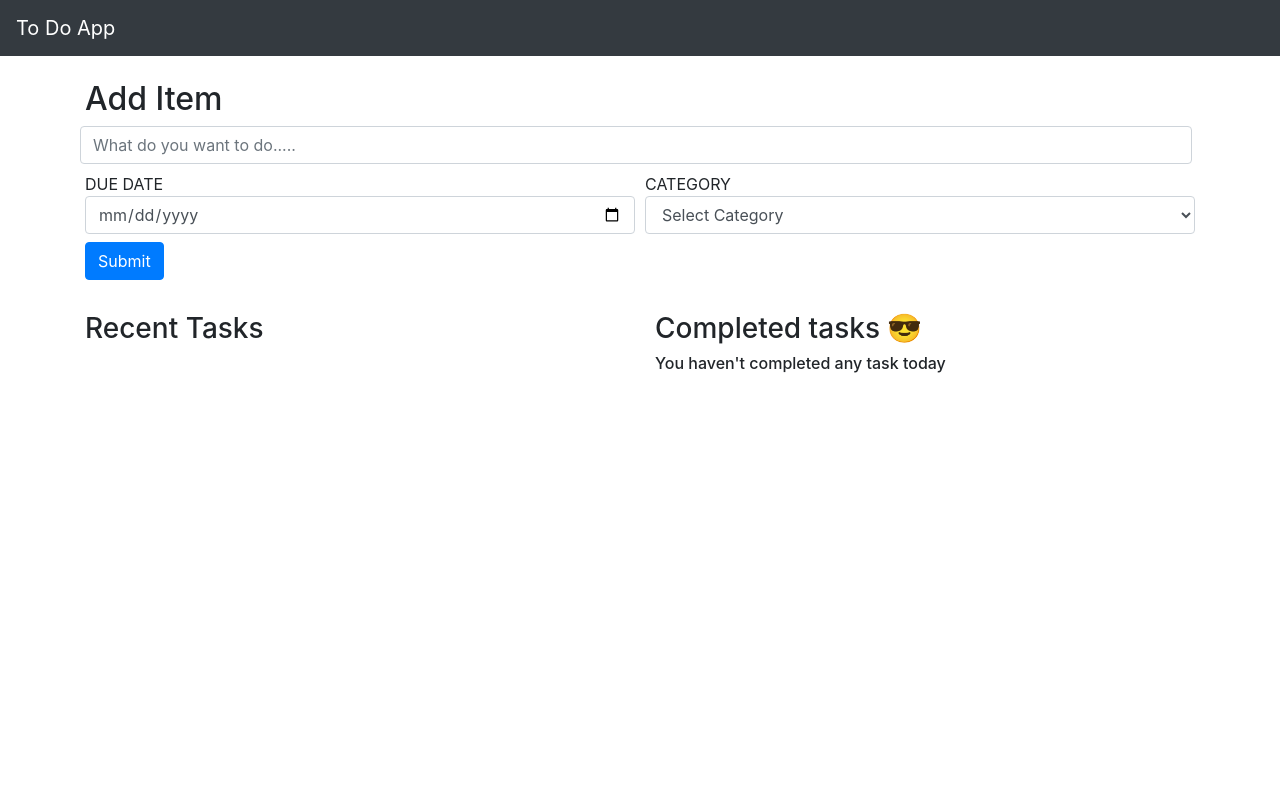
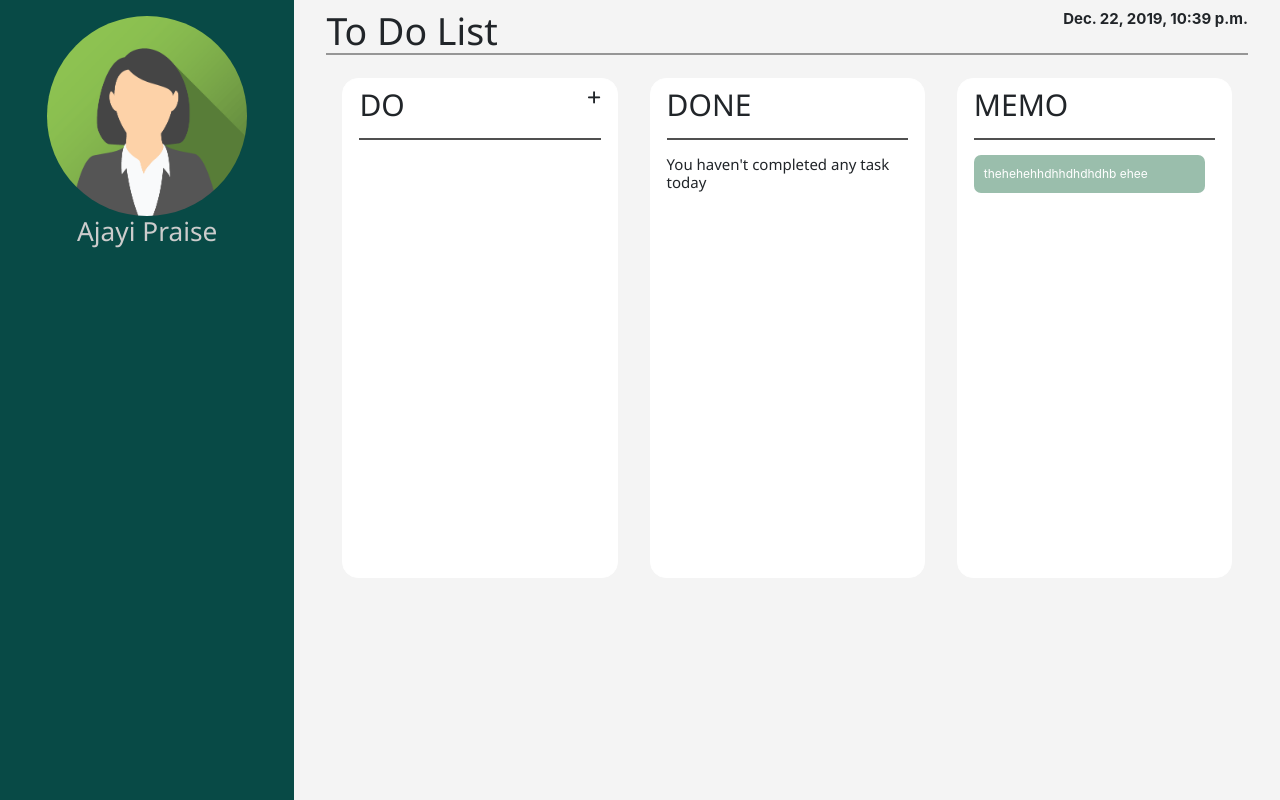
Before and after one commit to NerdPraise/To-Do-List-App, a Django app: page / in a window 1280 px wide. Run offline with Django 3.2, Linux system fonts and the light colour scheme; data that the repository does not hold is empty; some libraries are stand-ins or nearby versions.

Commit message:
addition

```diff
--- a/listapp/admin.py
+++ b/listapp/admin.py
@@ -1,5 +1,7 @@
 from django.contrib import admin
-from .models import Category, Todo
+from .models import Category, Todo, CompletedList
 
 # Register your models here.
 admin.site.register(Category)
+admin.site.register(Todo)
+admin.site.register(CompletedList)
--- a/listapp/models.py
+++ b/listapp/models.py
@@ -12,8 +12,8 @@ class Category(models.Model):
         return self.category_name
 
 class Todo(models.Model):
-    created = models.DateTimeField(default=timezone.now().strftime("%d-%m-%Y"))
-    due_date = models.DateTimeField(default=timezone.now().strftime("%d-%m-%Y"))
+    created = models.DateTimeField()
+    due_date = models.DateTimeField()
     todo_text = models.CharField(max_length=200)
     category_name = models.ForeignKey(Category, on_delete=models.CASCADE)
 
@@ -22,6 +22,8 @@ class Todo(models.Model):
     def __str__(self):
        return self.todo_text
 
+
+
 class CompletedList(models.Model):
     completed_text = models.CharField(max_length=200)
     category_name = models.ForeignKey(Category, on_delete=models.CASCADE)
--- a/listapp/static/css/style.css
+++ b/listapp/static/css/style.css
@@ -1,35 +1,34 @@
 .category{
     display: inline-block;
     padding:10px;
-    border-radius:5px;
+    border-radius:7px;
     color:white;
-    text-align: center;
-    width: 75px;
     font-size:12px;
+    width:96%;
+    margin-bottom:4px;
 
 }
 .category-Others {
-    background-color:red;
+    background-color:#9a9bbe;
 }
 .category-Work {
-    background-color:blue;
+    background-color:#9abeac;
 }
 .category-Home {
-    background-color:green;
+    background-color:#f6b37f;
 }
 .category-General {
-    background-color:grey;
+    background-color:#f67f90;
 }
 .category-School {
-    background-color:yellow;
+    background-color:#957ff6;
 }
 .category-Personal {
-    background-color:purple;
+    background-color:#e1f67f;
 }
 .date{
     text-transform:uppercase;
     font-size:10px;
-    color: #95a5a6;
+
     font-weight:bold;
-
 }
--- a/listapp/views.py
+++ b/listapp/views.py
@@ -3,33 +3,35 @@ from django.utils import timezone
 from .models import Todo, Category, CompletedList
 from django.http import HttpResponseRedirect
 from django.views.decorators.csrf import csrf_exempt
-from datetime import timedelta
+
 
 # Create your views here.
 def home(request):
+    current_date = timezone.now()
     todo_items = Todo.objects.all()
     categories = Category.objects.all().order_by("category_name")
     completelist = CompletedList.objects.all()
     context = {
+        "current_date": current_date,
         "todo_items" : todo_items,
         "categories" : categories,
         "completelist": completelist,
     }
     return render(request, "listapp/index.html", context)
-"""todo_items = Todo.objects.all().order_by("-added_date") could be used to order also"""
 
 def add_todo(request):
     current_date = timezone.now()
     content = request.POST["content"]
     date = request.POST["date"]
     category_chosen = request.POST["category"]
+    print(date)
     Todo.objects.create(created=current_date, due_date=date, todo_text=content, category_name=Category.objects.get(category_name=category_chosen))
     return HttpResponseRedirect("/")
 
 @csrf_exempt
 def delete_todo(request, todo_id):
     item = Todo.objects.get(pk=todo_id)
-    item.delete()
+    print(item.due_date)
     return HttpResponseRedirect("/")
 
 @csrf_exempt
--- a/templates/base.html
+++ b/templates/base.html
@@ -5,23 +5,20 @@
 <head>
     <meta charset="UTF-8">
     <title>To do list</title>
-
+    <link rel="stylesheet" href="https://www.w3schools.com/w3css/4/w3.css">
     <link rel="stylesheet" href="{% static 'css/style.css' %}">
     <link rel="stylesheet" href="https://stackpath.bootstrapcdn.com/bootstrap/4.4.1/css/bootstrap.min.css" integrity="sha384-Vkoo8x4CGsO3+Hhxv8T/Q5PaXtkKtu6ug5TOeNV6gBiFeWPGFN9MuhOf23Q9Ifjh" crossorigin="anonymous">
     <script src="https://code.jquery.com/jquery-3.4.1.slim.min.js" integrity="sha384-J6qa4849blE2+poT4WnyKhv5vZF5SrPo0iEjwBvKU7imGFAV0wwj1yYfoRSJoZ+n" crossorigin="anonymous"></script>
-<script src="https://cdn.jsdelivr.net/npm/popper.js@1.16.0/dist/umd/popper.min.js" integrity="sha384-Q6E9RHvbIyZFJoft+2mJbHaEWldlvI9IOYy5n3zV9zzTtmI3UksdQRVvoxMfooAo" crossorigin="anonymous"></script>
-<script src="https://stackpath.bootstrapcdn.com/bootstrap/4.4.1/js/bootstrap.min.js" integrity="sha384-wfSDF2E50Y2D1uUdj0O3uMBJnjuUD4Ih7YwaYd1iqfktj0Uod8GCExl3Og8ifwB6" crossorigin="anonymous"></script>
+    <script src="https://cdn.jsdelivr.net/npm/popper.js@1.16.0/dist/umd/popper.min.js" integrity="sha384-Q6E9RHvbIyZFJoft+2mJbHaEWldlvI9IOYy5n3zV9zzTtmI3UksdQRVvoxMfooAo" crossorigin="anonymous"></script>
+    <script src="https://stackpath.bootstrapcdn.com/bootstrap/4.4.1/js/bootstrap.min.js" integrity="sha384-wfSDF2E50Y2D1uUdj0O3uMBJnjuUD4Ih7YwaYd1iqfktj0Uod8GCExl3Og8ifwB6" crossorigin="anonymous"></script>
     <script src="https://kit.fontawesome.com/536ef20951.js" crossorigin="anonymous"></script>
 
 
+
 </head>
-<body>
-    <nav class="navbar navbar-dark bg-dark">
-        <a class="navbar-brand" href="#">To Do App</a>
-    </nav>
-    <div class="container">
+<body style="background-color:#f4f4f4;">
         {% block content %}
         {% endblock content %}
-    </div>
+
 </body>
 </html>
--- a/templates/listapp/index.html
+++ b/templates/listapp/index.html
@@ -1,92 +1,115 @@
 {% extends "base.html" %}
+{% load static %}
 <head>
     <meta charset="UTF-8">
     <title>Title</title>
 </head>
-<body>
+<body >
 {% block content %}
-    <div class="row mt-4">
-        <div class="col">
-            <h2> Add Item </h2>
+    <div class="w3-sidebar w3-bar-block" style="width:23%; background-color:#084a46">
+        <div class="w3-center w3-margin">
+            <img class="rounded-circle" src="{% static 'images/img.png' %}" style="width:200px" alt="profile">
+            <h3 style="color:#ccc">Ajayi Praise</h3>
+        </div>
+    </div>
+
+<!-- Page Content -->
+    <div class="w3-container w3-padding" style="margin-left:23%; background-color:#f4f4f4;">
+        <div class="w3-container">
+            <div>
+                <div class="w3-half">
+                    <h1 style="display: inline;">To Do List</h1>
+                </div>
+                <div class="w3-half">
+                    <span style="float:right"> <strong>{{current_date}}</strong></span>
+                </div>
+
+            </div>
+
+            <div class="the-thirds" style="clear:both;">
+                <hr style="border: 1px solid #969696;">
+                <div class="w3-third w3-padding" >
+                    <div class="Do w3-white w3-border w3-border-white w3-round-xlarge w3-padding" style="height:500px; color:#212529!important;">
+                        <div>
+                            <h2 style="display:inline;">DO</h2>
+                            <a style="display:inline;" class="w3-right" onclick="document.getElementById('id01').style.display='block'"><i class="fas fa-plus"></i></a>
+
+                        </div>
+                        <div id="id01" class="w3-modal">
+                            <div class="w3-modal-content w3-animate-zoom" style="max-width:300px; border-radius:15px;">
+                                <div class="w3-teal w3-padding-small">
+                                    <h2>Add to List</h2>
+                                </div>
+                                <div class="w3-container">
+                                    <span onclick="document.getElementById('id01').style.display='none'" class="w3-button w3-hover-red w3-display-topright" title="Close Modal">&times;</span>
                                     <form class="" action="/add_todo" method="post">
                                         {% csrf_token %}
-                <div class="form-row">
-
-                     <input type="text" id="content" name="content" class="form-control mb-2 mr-sm-2" style="width:100%" placeholder="What do you want to do....." required>
-                    <div class="col">
-                        DUE DATE
-                        <input type="date" class="form-control mb-2 mr-sm-2" name = "date" required >
-                    </div>
-                    <div class="col">
-                        CATEGORY
-                        <select class="form-control" name="category" required>
+                                        <div class="w3-margin">
+                                            <input type="text" id="content" name="content" class="form-control mb-2 mr-sm-2"  placeholder="What do you want to do....." required>
+                                            <label>DUE DATE</label>
+                                            <input type="date" class=form-control mb-2 mr-sm-2" name="date" required>
+                                            <label>CATEGORY</label>
+                                            <select class="form-control" name="category" class="w3-input mb-2 mr-sm-2"  required>
                                                 <option>Select Category</option>
                                                 {% for category in categories %}
                                                 <option value="{{category}}" name="{{category}}">{{category}}</option>
                                                 {% endfor %}
                                             </select>
+                                            <button type="submit" class="btn btn-primary mt-2 mb-2">Submit</button>
                                         </div>
-                </div>
-                <button type="submit" class="btn btn-primary mb-2">Submit</button>
                                     </form>
                             </div>
                           </div>
+                        </div>
+                        <hr style="border: 1px solid #505050; clear:both;">
+                        <ul style="padding:0; margin:0;">
+                            {% for todo in todo_items %}
+                            <div class="category category-{{todo.category_name}}">
+                                <li><strong>{{todo.todo_text}}</strong>
+                                    <i class="fas fa-trash-alt w3-right" style="color:grey; display:inline;"></i>
+                                </li>
+                                <span style="display:inline;" class="date">
+                                    <i class="fas fa-calendar-alt" style="color:grey;"></i>
+                                    {{ todo.created }}
+
+                                </span>
 
 
-    <div class="row mt-4 row-cols-2">
-        <div class="col">
-            <ul class="list-group">
-                <h3>Recent Tasks</h3>
-                {% for todo in todo_items %}
-                <li class="list-group-item">
-                    <div class="row">
-                        <div class="col">
-                            <span class="text-muted"><strong>{{ todo.todo_text }}</strong></span>
                             </div>
-                        <div class="col">
-                              <span class="category category-{{todo.category_name}} float-right">{{todo.category_name | upper}}</span>
-                        </div>
-                    </div>
-                    <div class="row">
-                        <div class="col date">
-                            <i class="fas fa-calendar-alt" style="color:grey;"></i>
-                            <span>{{ todo.created }} - {{todo.due_date}} </span>
-                        </div>
-                    </div>
-                    <div class="row">
-                        <div class="col">
-                           <form action="delete_todo/{{todo.id}}" method="post">
-                                <button type="submit" class="btn btn-sm btn-danger">Delete</button>
-                           </form>
-                        </div>
-                        <div class="col">
-                           <form  action="completed_todo/{{todo.id}}" method="post">
-                             <button type="submit"  class="btn btn-sm btn-primary">Complete</button>
-                        </form>
-                        </div>
-                    </div>
-                </li>
                             {% endfor %}
                         </ul>
                     </div>
-        <div class="col">
-            <h3> Completed tasks 😎</h3>
+                </div>
+                 <div class="w3-third w3-padding">
+                    <div class="Do w3-white w3-border w3-border-white w3-round-xlarge w3-padding" style="height:500px; color:#212529!important;">
+                        <h2 stle="color:#212529;">DONE</h2>
+                        <hr style="border: 1px solid #505050;">
+                        <ul style="padding:0; margin:0;">
                             {% if  completelist %}
                             {% for complete in completelist %}
-            <ul class="list-group">
-                <li class="list-group-item">
-                    <i class="fas fa-check" style="color: #51cf66;"></i>
-                    {{complete.completed_text}}
-                    <div class="float-right category category-{{complete.category_name}}">{{complete.category_name}}</div>
-                </li>
+                           <div class="category category-{{complete.category_name}}">
+                               <li><strong>{{complete.completed_text}}</strong> <i class="fas fa-check" style="color: #51cf66;"></i> </li>
+                            </div>
                         </ul>
                             {% endfor %}
                             {% else %}
                             <h6>You haven't completed any task today</h6>
                             {% endif %}
+
                     </div>
                 </div>
-
+                 <div class="w3-third w3-padding">
+                    <div class="Do w3-border w3-white w3-border-white w3-round-xlarge w3-padding" style="height:500px; color:#212529!important;">
+                        <h2 >MEMO</h2>
+                        <hr style="border: 1px solid #505050;">
+                        <ul style="padding:0; margin:0;">
+                            <li class="category category-Work" >thehehehhdhhdhdhdhb ehee </li>
+                        </ul>
+                    </div>
+                </div>
+            </div>
+        </div>
+    </div>
 {% endblock content %}
 </body>
 </html>
--- a/todolist/settings.py
+++ b/todolist/settings.py
@@ -11,6 +11,8 @@ https://docs.djangoproject.com/en/3.0/ref/settings/
 """
 
 import os
+import django_heroku
+
 
 # Build paths inside the project like this: os.path.join(BASE_DIR, ...)
 BASE_DIR = os.path.dirname(os.path.dirname(os.path.abspath(__file__)))
@@ -106,7 +108,7 @@ AUTH_PASSWORD_VALIDATORS = [
 
 LANGUAGE_CODE = 'en-us'
 
-TIME_ZONE = 'UTC'
+TIME_ZONE = 'GMT'
 
 USE_I18N = True
 
@@ -120,3 +122,5 @@ USE_TZ = True
 
 STATIC_URL = '/static/'
 STATICFILES_DIR = os.path.join(BASE_DIR, "static")
+
+django_heroku.settings(locals())
```
Also changed, not shown: 1 other file. Lines whose indentation alone changed are shown as unchanged.
